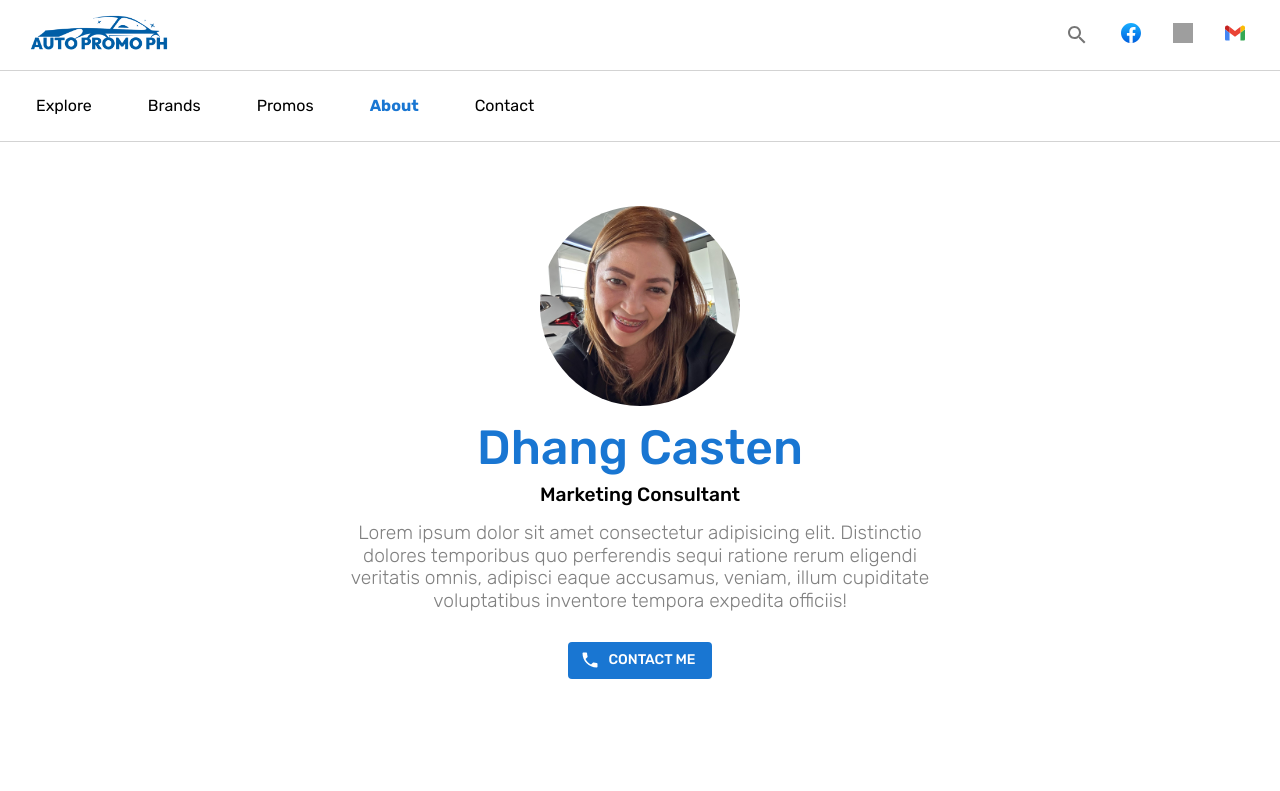
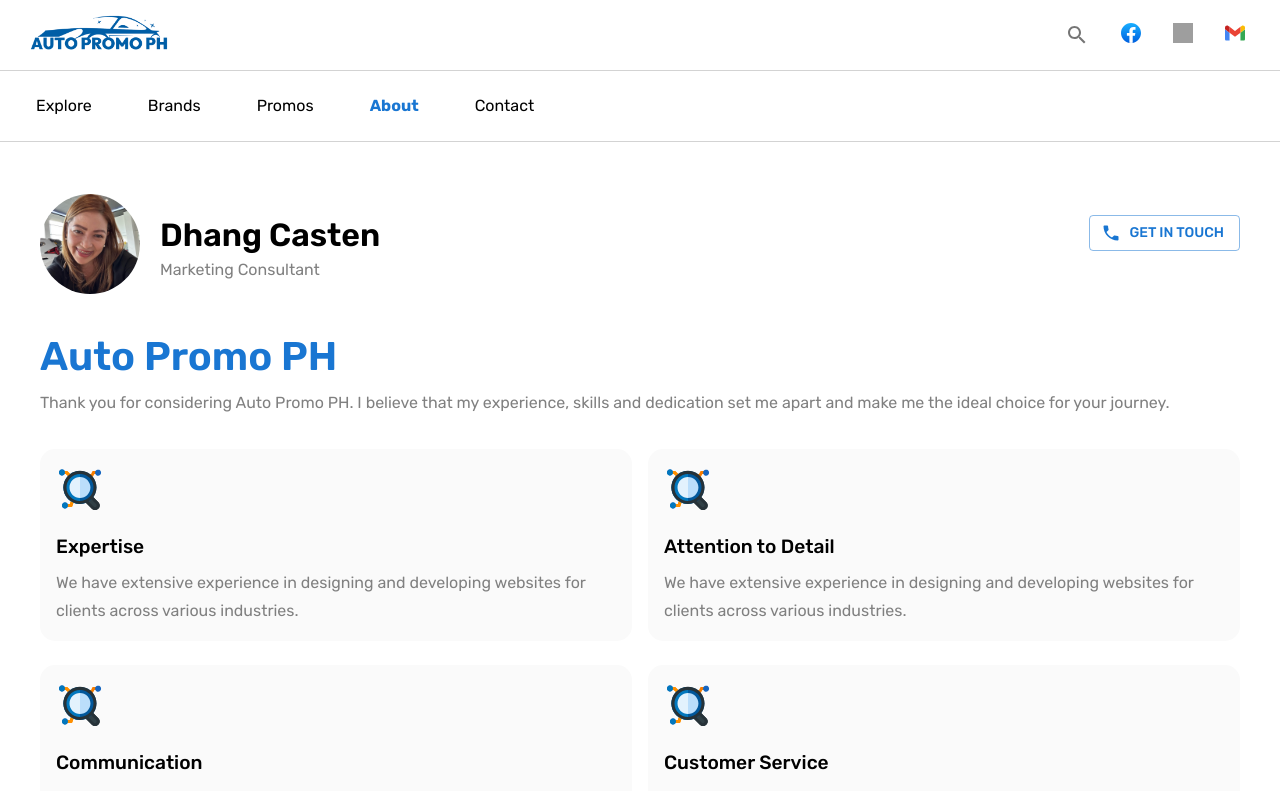
Before and after one commit to kingdeorayom/auto-promo-ph, a Next.js app: page /about in a window 1280 px wide. Shown: the top 791 px of the page. Built offline with nearby package versions, Linux system fonts and the light colour scheme; grey boxes are pictures that could not be loaded.

Commit message:
update: about page initial content

```diff
--- a/components/Layout/Drawer.js
+++ b/components/Layout/Drawer.js
@@ -22,7 +22,8 @@ const Drawer = ({ router, isDrawerOpen, setIsDrawerOpen }) => {
         justifyContent: 'space-between',
         alignItems: 'center',
         '&:hover': {
-            backgroundColor: '#E6F7FF',
+            // backgroundColor: '#E6F7FF',
+            backgroundColor: '#fafafa',
         }
     }
 
@@ -68,8 +69,8 @@ const Drawer = ({ router, isDrawerOpen, setIsDrawerOpen }) => {
             <Link href='/'>
                 <Box sx={navigation_item_override}>
                     <Box marginLeft={2.5}>
-                        <Typography fontWeight={router.pathname == '/' ? "700" : "400"} fontSize='16px' color={router.pathname == '/' ? "primary" : "black"}>Explore</Typography>
-                        <Typography fontSize='13px' color='#808080'>Lorem ipsum dolor sit amet consectetur adipisicing elit. Facere ad excepturi.</Typography>
+                        <Typography fontWeight={router.pathname == '/' ? "700" : "400"} fontSize='16px' color={router.pathname == '/' ? "primary" : "black"} mb={.5}>Explore</Typography>
+                        <Typography fontSize='13px' color='#808080'>Browse different collections of vehicles offered by Auto Promo PH. Use the Quick Search Filters to easily find your dream vehicle.</Typography>
                     </Box>
                     <ChevronRightIcon sx={{ marginRight: 2, color: '#808080' }} />
                 </Box>
@@ -78,7 +79,7 @@ const Drawer = ({ router, isDrawerOpen, setIsDrawerOpen }) => {
             <Link href='/brands'>
                 <Box sx={navigation_item_override}>
                     <Box marginLeft={2.5}>
-                        <Typography fontWeight={router.pathname == '/brands' ? "700" : "400"} fontSize='16px' color={router.pathname == '/brands' ? "primary" : "black"}>Brands</Typography>
+                        <Typography fontWeight={router.pathname == '/brands' ? "700" : "400"} fontSize='16px' color={router.pathname == '/brands' ? "primary" : "black"} mb={.5}>Brands</Typography>
                         <Typography fontSize='13px' color='#808080'>Lorem ipsum dolor sit amet consectetur adipisicing elit. Facere ad excepturi.</Typography>
                     </Box>
                     <ChevronRightIcon sx={{ marginRight: 2, color: '#808080' }} />
@@ -88,7 +89,7 @@ const Drawer = ({ router, isDrawerOpen, setIsDrawerOpen }) => {
             <Link href='/promos'>
                 <Box sx={navigation_item_override}>
                     <Box marginLeft={2.5}>
-                        <Typography fontWeight={router.pathname == '/promos' ? "700" : "400"} fontSize='16px' color={router.pathname == '/promos' ? "primary" : "black"}>Promos</Typography>
+                        <Typography fontWeight={router.pathname == '/promos' ? "700" : "400"} fontSize='16px' color={router.pathname == '/promos' ? "primary" : "black"} mb={.5}>Promos</Typography>
                         <Typography fontSize='13px' color='#808080'>Lorem ipsum dolor sit amet consectetur adipisicing elit. Facere ad excepturi.</Typography>
                     </Box>
                     <ChevronRightIcon sx={{ marginRight: 2, color: '#808080' }} />
@@ -98,7 +99,7 @@ const Drawer = ({ router, isDrawerOpen, setIsDrawerOpen }) => {
             <Link href='/about'>
                 <Box sx={navigation_item_override}>
                     <Box marginLeft={2.5}>
-                        <Typography fontWeight={router.pathname == '/about' ? "700" : "400"} fontSize='16px' color={router.pathname == '/about' ? "primary" : "black"}>About</Typography>
+                        <Typography fontWeight={router.pathname == '/about' ? "700" : "400"} fontSize='16px' color={router.pathname == '/about' ? "primary" : "black"} mb={.5}>About</Typography>
                         <Typography fontSize='13px' color='#808080'>Lorem ipsum dolor sit amet consectetur adipisicing elit. Facere ad excepturi.</Typography>
                     </Box>
                     <ChevronRightIcon sx={{ marginRight: 2, color: '#808080' }} />
@@ -108,7 +109,7 @@ const Drawer = ({ router, isDrawerOpen, setIsDrawerOpen }) => {
             <Link href='/contact'>
                 <Box sx={navigation_item_override}>
                     <Box marginLeft={2.5}>
-                        <Typography fontWeight={router.pathname == '/contact' ? "700" : "400"} fontSize='16px' color={router.pathname == '/contact' ? "primary" : "black"}>Contact</Typography>
+                        <Typography fontWeight={router.pathname == '/contact' ? "700" : "400"} fontSize='16px' color={router.pathname == '/contact' ? "primary" : "black"} mb={.5}>Contact</Typography>
                         <Typography fontSize='13px' color='#808080'>Lorem ipsum dolor sit amet consectetur adipisicing elit. Facere ad excepturi.</Typography>
                     </Box>
                     <ChevronRightIcon sx={{ marginRight: 2, color: '#808080' }} />
--- a/pages/about.js
+++ b/pages/about.js
@@ -4,12 +4,107 @@ import Image from 'next/image'
 import Link from 'next/link'
 import dhang_casten from '@/public/dhang_casten.jpg'
 import PhoneIcon from '@mui/icons-material/Phone';
+import styles from '@/styles/About.module.css'
+
+import expertise from '@/public/expertise.svg'
 
 const About = () => {
     return (
         <Layout>
 
-            <Grid
+            <Box className={styles.wrapper}>
+
+                <Box className={styles.profileWrapper}>
+                    <Box className={styles.imageWrapper}>
+                        <Image
+                            src={dhang_casten}
+                            width={100}
+                            height={100}
+                            priority
+                            alt='Dhang Casten'
+                            className={styles.image}
+                        />
+                        <Box>
+                            <Typography fontSize='2rem' variant="h2" fontWeight='600' mb={.5}>Dhang Casten</Typography>
+                            <Typography fontSize='1rem' variant="h3" lineHeight={1.5} color='secondary'>Marketing Consultant</Typography>
+                        </Box>
+                    </Box>
+                    <Box display={{ xs: 'none', md: 'block' }}>
+                        <Link href='/contact'>
+                            <Button variant="outlined" sx={{ mb: 4 }} startIcon={<PhoneIcon />} disableElevation>Get in touch</Button>
+                        </Link>
+                    </Box>
+                </Box>
+
+                <Box display={{ xs: 'block', md: 'none' }}>
+                    <Link href='/contact'>
+                        <Button variant="outlined" sx={{ mb: 4 }} startIcon={<PhoneIcon />} disableElevation>Get in touch</Button>
+                    </Link>
+                </Box>
+
+                <Typography fontSize='2.5rem' variant="h1" fontWeight='600' mb={1}><span className={styles.brand}>Auto Promo PH</span></Typography>
+                <Typography fontSize='1rem' variant="subtitle1" color='secondary'>Thank you for considering Auto Promo PH. I believe that my experience, skills and dedication set me apart and make me the ideal choice for your journey.</Typography>
+
+                <Grid
+                    container
+                    mt={1}
+                    mb={3}
+                    rowSpacing={3}
+                    columnSpacing={2}
+                    justifyContent='center'
+                >
+                    <Grid item xs={12} md={6}>
+                        <Box sx={{ backgroundColor: '#fafafa', padding: 2, borderRadius: '15px' }}>
+                            <Image
+                                src={expertise}
+                                width={48}
+                                height={48}
+                                alt='Hello'
+                            />
+                            <Typography fontSize='1.2rem' fontWeight='500' mt={2} mb={1}>Expertise</Typography>
+                            <Typography fontSize='1rem' variant="subtitle1" color='secondary'>We have extensive experience in designing and developing websites for clients across various industries.</Typography>
+                        </Box>
+                    </Grid>
+                    <Grid item xs={12} md={6}>
+                        <Box sx={{ backgroundColor: '#fafafa', padding: 2, borderRadius: '15px' }}>
+                            <Image
+                                src={expertise}
+                                width={48}
+                                height={48}
+                                alt='Hello'
+                            />
+                            <Typography fontSize='1.2rem' fontWeight='500' mt={2} mb={1}>Attention to Detail</Typography>
+                            <Typography fontSize='1rem' variant="subtitle1" color='secondary'>We have extensive experience in designing and developing websites for clients across various industries.</Typography>
+                        </Box>
+                    </Grid>
+                    <Grid item xs={12} md={6}>
+                        <Box sx={{ backgroundColor: '#fafafa', padding: 2, borderRadius: '15px' }}>
+                            <Image
+                                src={expertise}
+                                width={48}
+                                height={48}
+                                alt='Hello'
+                            />
+                            <Typography fontSize='1.2rem' fontWeight='500' mt={2} mb={1}>Communication</Typography>
+                            <Typography fontSize='1rem' variant="subtitle1" color='secondary'>We have extensive experience in designing and developing websites for clients across various industries.</Typography>
+                        </Box>
+                    </Grid>
+                    <Grid item xs={12} md={6}>
+                        <Box sx={{ backgroundColor: '#fafafa', padding: 2, borderRadius: '15px' }}>
+                            <Image
+                                src={expertise}
+                                width={48}
+                                height={48}
+                                alt='Hello'
+                            />
+                            <Typography fontSize='1.2rem' fontWeight='500' mt={2} mb={1}>Customer Service</Typography>
+                            <Typography fontSize='1rem' variant="subtitle1" color='secondary'>We have extensive experience in designing and developing websites for clients across various industries.</Typography>
+                        </Box>
+                    </Grid>
+                </Grid>
+            </Box>
+
+            {/* <Grid
                 container
                 mt={1}
                 mb={3}
@@ -17,7 +112,6 @@ const About = () => {
                 columnSpacing={2}
                 justifyContent='center'
             >
-
                 <Grid item xs={12} md={6} sx={{ textAlign: "center" }}>
                     <Box sx={{ marginBottom: '30px' }}>
                         <Image
@@ -35,8 +129,8 @@ const About = () => {
                         <Button variant="contained" startIcon={<PhoneIcon />} disableElevation>Contact Me</Button>
                     </Link>
                 </Grid>
+            </Grid> */}
 
-            </Grid >
         </Layout>
     )
 }
--- /dev/null
+++ b/styles/About.module.css
@@ -0,0 +1,27 @@
+.wrapper {
+    width: 100%;
+    max-width: 1280px;
+    margin: 20px auto;
+}
+
+.profileWrapper {
+    display: flex;
+    /* padding: 1rem 1.2rem; */
+    align-items: center;
+    margin-bottom: 30px;
+    justify-content: space-between;
+}
+.imageWrapper {
+    display: flex;
+    align-items: center;
+}
+
+.image {
+    border-radius: 50%;
+    margin-bottom: 10px;
+    margin-right: 20px;
+}
+
+.brand {
+    color: #1976d2;
+}
--- /dev/null
+++ b/styles/Brands.module.css
@@ -0,0 +1,6 @@
+.truncate {
+    display: -webkit-box;
+    overflow: hidden;
+    -webkit-box-orient: vertical;
+    -webkit-line-clamp: 4;
+}
--- a/styles/Inquiries.module.css
+++ b/styles/Inquiries.module.css
@@ -2,9 +2,6 @@
     width: 100%;
     max-width: 1000px;
     margin: 0 auto;
-    /* border: 1px solid #d3d3d3; */
-    /* border-radius: 10px; */
-    /* padding: 1rem; */
 }
 
 .box {
```
Also changed, not shown: pages/brands/index.js (+5 -3 lines), public/expertise.svg (added).
